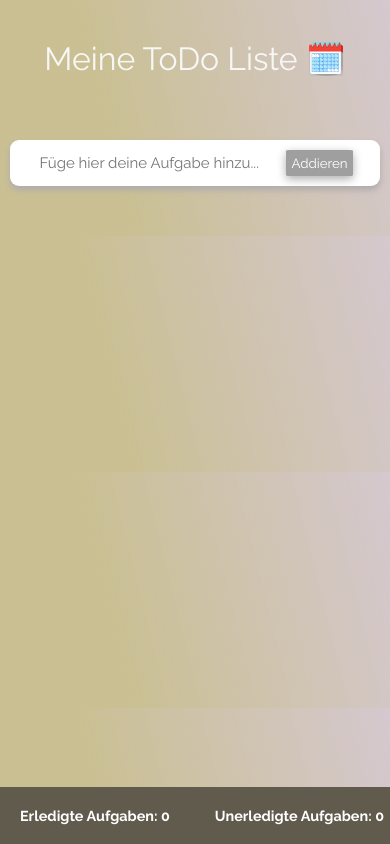
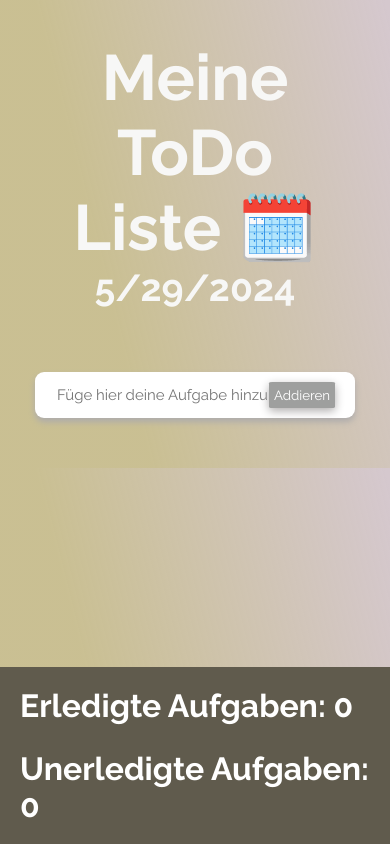
Before and after one commit to XeniaTikhomirova/ToDoList_Vite_React, a React (Vite) app: page / in a window 390 px wide. Built offline with nearby package versions, Linux system fonts and the light colour scheme.

Commit message:
added checking logic to prevent repetition of tasks, and sort of completed from non completed

```diff
--- a/src/components/Form.jsx
+++ b/src/components/Form.jsx
@@ -3,20 +3,33 @@ import styles from "./form.module.css";
 
 export default function Form({ tasks, setTasks }) {
   const [task, setTask] = useState({ name: "", isDone: false });
+  const [msg, setMsg] = useState("");
 
   function handleSubmit(evt) {
     evt.preventDefault();
-    if (task.name.trim() === "") return;
+    if (task.name.trim() === "") {
+      alert("Schreib eine Aufgabe rein!");
+      return;
+    }
+
+    if (tasks.length > 0 && tasks.some((t) => t.name === task.name)) {
+      setMsg(`"${task.name}" wurde schon hinzugefügt!`);
+    } else {
       setTasks([...tasks, task]);
       setTask({ name: "", isDone: false });
+      setMsg("");
+    }
   }
 
   return (
+    <div>
       <form className={styles.todoform} onSubmit={handleSubmit}>
         <div className={styles.formcontainer}>
           <input
             className={styles.todoinput}
-          onChange={(evt) => setTask({ name: evt.target.value, isDone: false })}
+            onChange={(evt) =>
+              setTask({ name: evt.target.value, isDone: false })
+            }
             type="text"
             value={task.name}
             placeholder="Füge hier deine Aufgabe hinzu..."
@@ -26,5 +39,7 @@ export default function Form({ tasks, setTasks }) {
           </button>
         </div>
       </form>
-  )
+      <h1 className={styles.msg}>{msg}</h1>
+    </div>
+  );
 }
--- a/src/components/Header.jsx
+++ b/src/components/Header.jsx
@@ -1,7 +1,11 @@
-import styles from "./header.module.css"
+import styles from "./header.module.css";
 
-export default function Header(){
-   return <div className={styles.header}>
-      Meine ToDo Liste 🗓️
-   </div>
+export default function Header() {
+  let date = new Date().toLocaleDateString();
+  return (
+    <div className={styles.header}>
+      <h1>Meine ToDo Liste 🗓️</h1>
+      <h3>{date}</h3>
+    </div>
+  )
 }
--- a/src/components/TodoMaping.jsx
+++ b/src/components/TodoMaping.jsx
@@ -2,9 +2,11 @@ import CreateTodo from "./CreateTodo";
 import styles from "./todomaping.module.css";
 
 export default function TodoMaping({ tasks, setTasks }) {
+  const listSorted = tasks.slice().sort((a, b) => (Number(a.isDone) - Number(b.isDone)));
+
   return (
     <div className={styles.list}>
-      {tasks.map((item) => (
+      {listSorted.map((item) => (
         <CreateTodo
           key={item.name}
           item={item}
--- a/src/components/createtodo.module.css
+++ b/src/components/createtodo.module.css
@@ -2,6 +2,10 @@
    width: 500px;
    margin: 0 auto;
    border-radius: 10px;
+}
+
+.itemlist:last-child{
+   padding-bottom: 130px;
 }
 
 .itemlistName{
--- a/src/components/footer.module.css
+++ b/src/components/footer.module.css
@@ -10,7 +10,7 @@
   margin: 13px;
   float: left;
   font-weight: bold;
-  font-size: 0.9rem;
+  font-size: 2rem;
   color: white;
 }
 
@@ -18,6 +18,6 @@
    margin: 13px;
   float: right;
   font-weight: bold;
-  font-size: 0.9rem;
+  font-size: 2rem;
   color: white;
 }
--- a/src/components/form.module.css
+++ b/src/components/form.module.css
@@ -9,18 +9,18 @@
   text-align: center;
 }
 
-.todoinput{
+.todoinput {
   font-family: "Raleway", sans-serif;
   width: 70%;
   border: none;
   font-size: 20px;
 }
 
-.todoinput:focus{
+.todoinput:focus {
   outline: none;
 }
 
-.todobtn{
+.todobtn {
   border: none;
   background-color: rgb(158, 159, 158);
   border-radius: 5%;
@@ -29,10 +29,16 @@
   color: white;
 }
 
-.todobtn:hover{
+.todobtn:hover {
   box-shadow: 0px 4px 16px rgb(174, 172, 172);
   background-color: rgb(121, 123, 121);
   cursor: pointer;
+}
+
+.msg {
+   color: rgb(229, 109, 109);
+   text-align: center;
+   margin: 14px;
 }
 
 @media only screen and (max-width: 585px) {
@@ -40,14 +46,14 @@
     width: 400px;
     padding: 20px;
   }
-   .todoinput{
+  .todoinput {
     width: 80%;
     font-size: 17px;
   }
   .list {
     width: 350px;
   }
-   .itemlist{
+  .itemlist {
     width: 350px;
   }
 }
@@ -57,7 +63,7 @@
     width: 350px;
     padding: 10px;
   }
-   .todoinput{
+  .todoinput {
     width: 70%;
     font-size: 15px;
   }
@@ -66,7 +72,19 @@
     width: 320px;
   }
 
-   .itemlist{
+  .itemlist {
     width: 320px;
   }
 }
+
+@media only screen and (max-width: 400px) {
+  .todoform {
+    width: 300px;
+  }
+}
+
+@media only screen and (max-width: 350px) {
+  .todoform {
+    width: 250px;
+  }
+}
```
Lines whose indentation alone changed are shown as unchanged.
